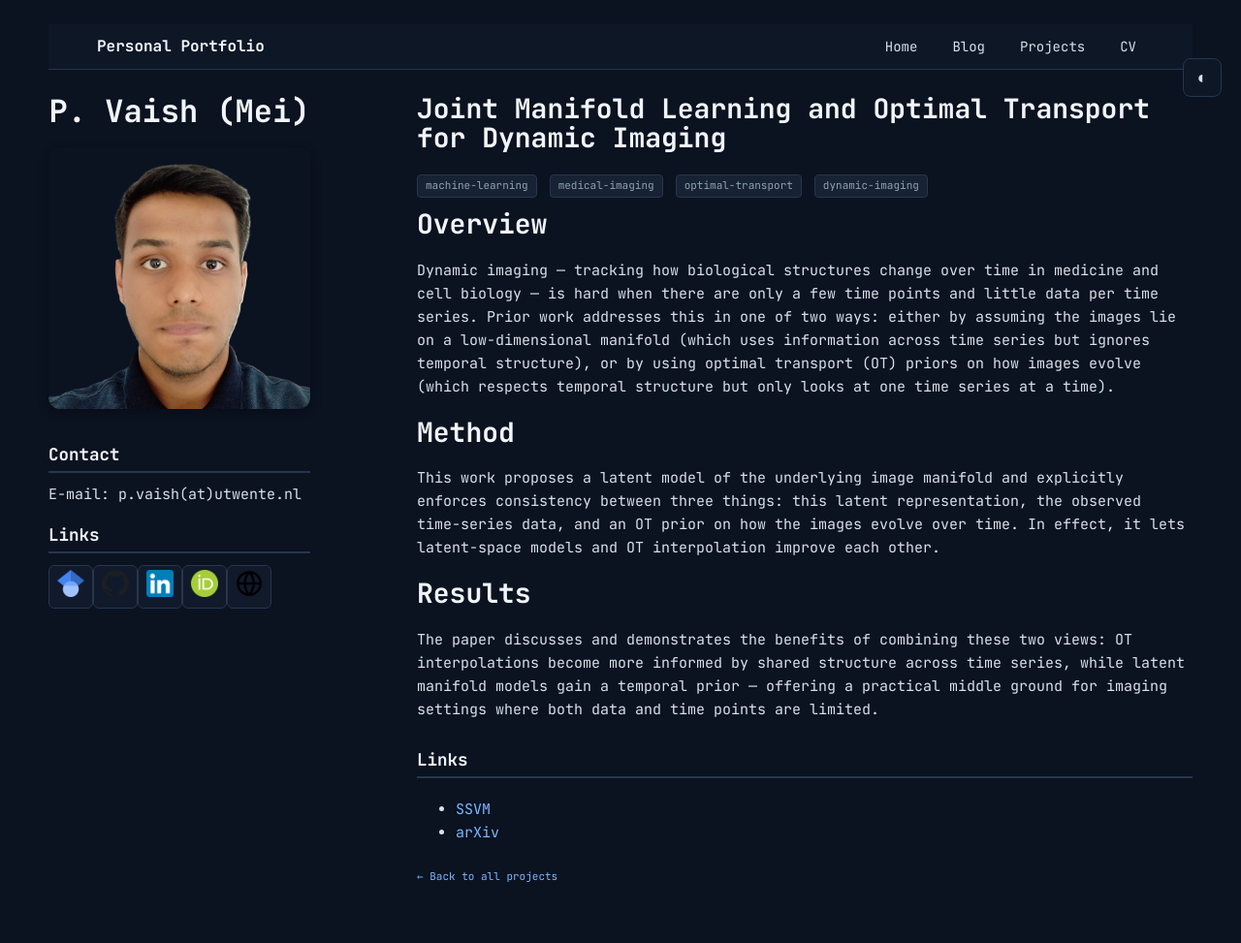
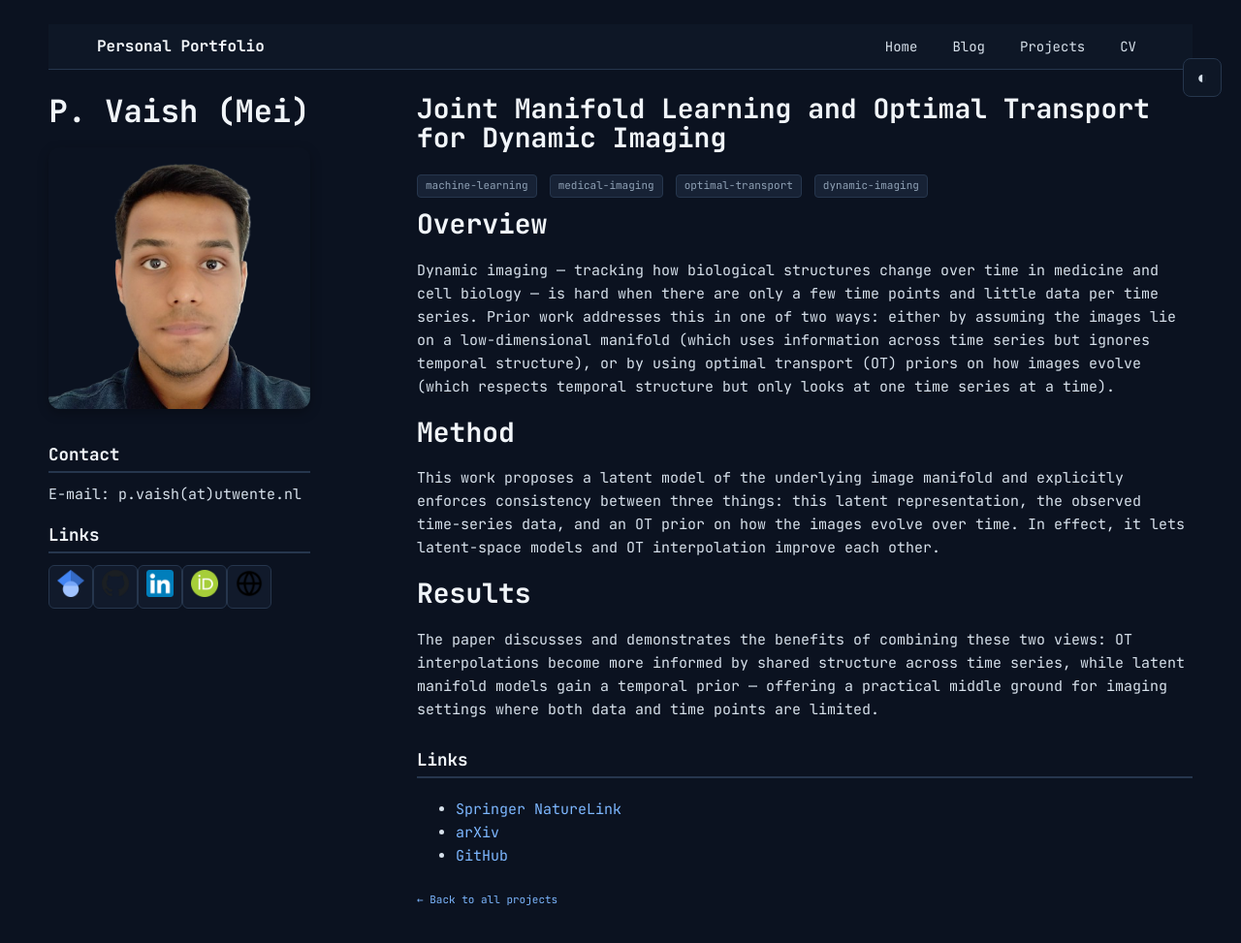
Before and after one commit to Tenbatsu24/Tenbatsu24.github.io, a Jekyll site: the page built from _projects/joint-manifold-learning-ot.md, in a window 1280 px wide and 1009 px high. Shown: the top 973 px of the window at 97% size. Built offline with Jekyll 4.4.1, drawn with Linux system fonts in a browser that asks for light colours.

Commit message:
chore: typo and links update

```diff
--- a/_data/profile.yml
+++ b/_data/profile.yml
@@ -17,7 +17,7 @@ research_interests:
   - "Computer Vision"
   - "Representation Learning"
   - "Medical Image Analysis"
-  - "Computational Constrains in Deep Learning"
+  - "Computational Constraints in Deep Learning"
 
 # ── Education ───────────────────────────────────────────────────────────────
 education:
--- a/_projects/joint-manifold-learning-ot.md
+++ b/_projects/joint-manifold-learning-ot.md
@@ -24,10 +24,12 @@ citation: >
   Scale Space and Variational Methods in Computer Vision (SSVM), 2025.
 
 links:
-  - label: "SSVM"
+  - label: "Springer NatureLink"
     url: "https://doi.org/10.1007/978-3-031-92366-1_31"
   - label: "arXiv"
     url: "https://arxiv.org/abs/2505.11913"
+  - label: "GitHub"
+    url: "https://github.com/SCdummer/joint-manifold-learning-and-ot"
 ---
 
 ## Overview
```
Also changed, not shown: _projects/data-agnostic-augmentations.md (+2 -0 lines).
